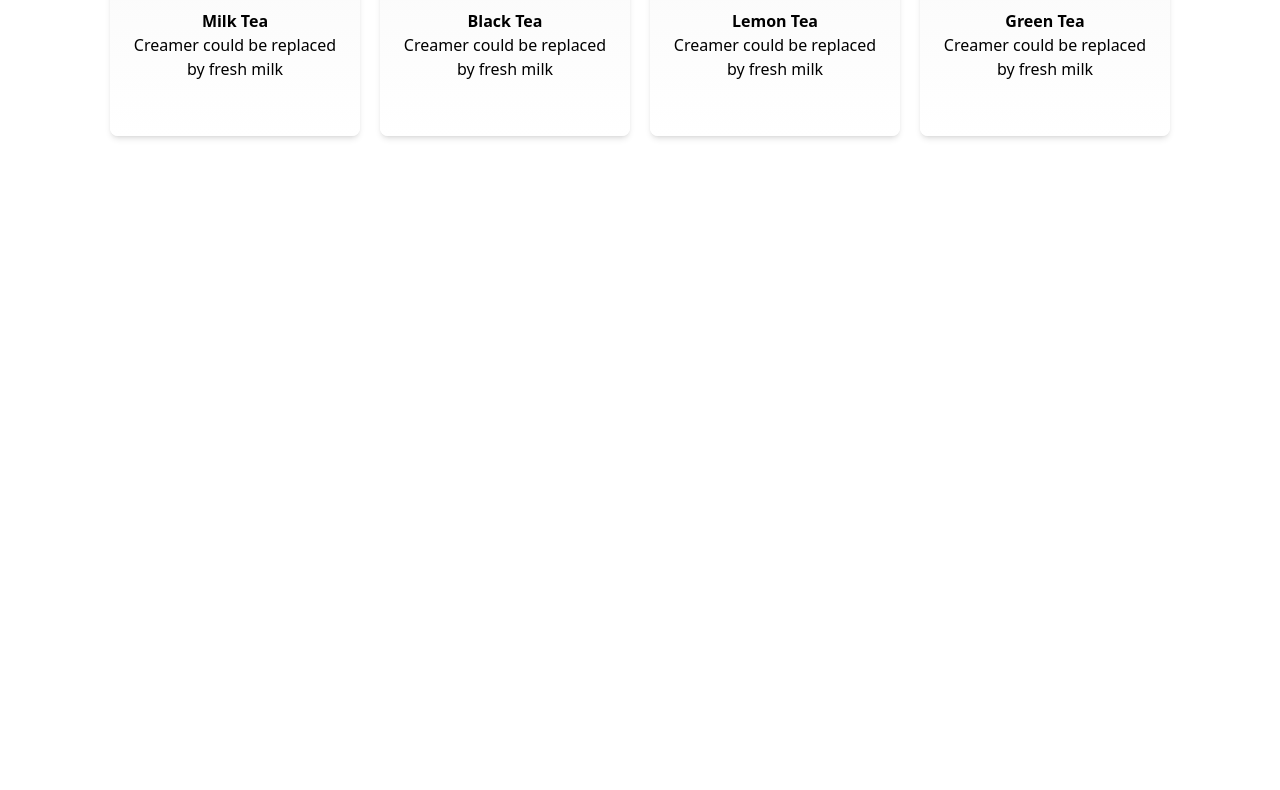
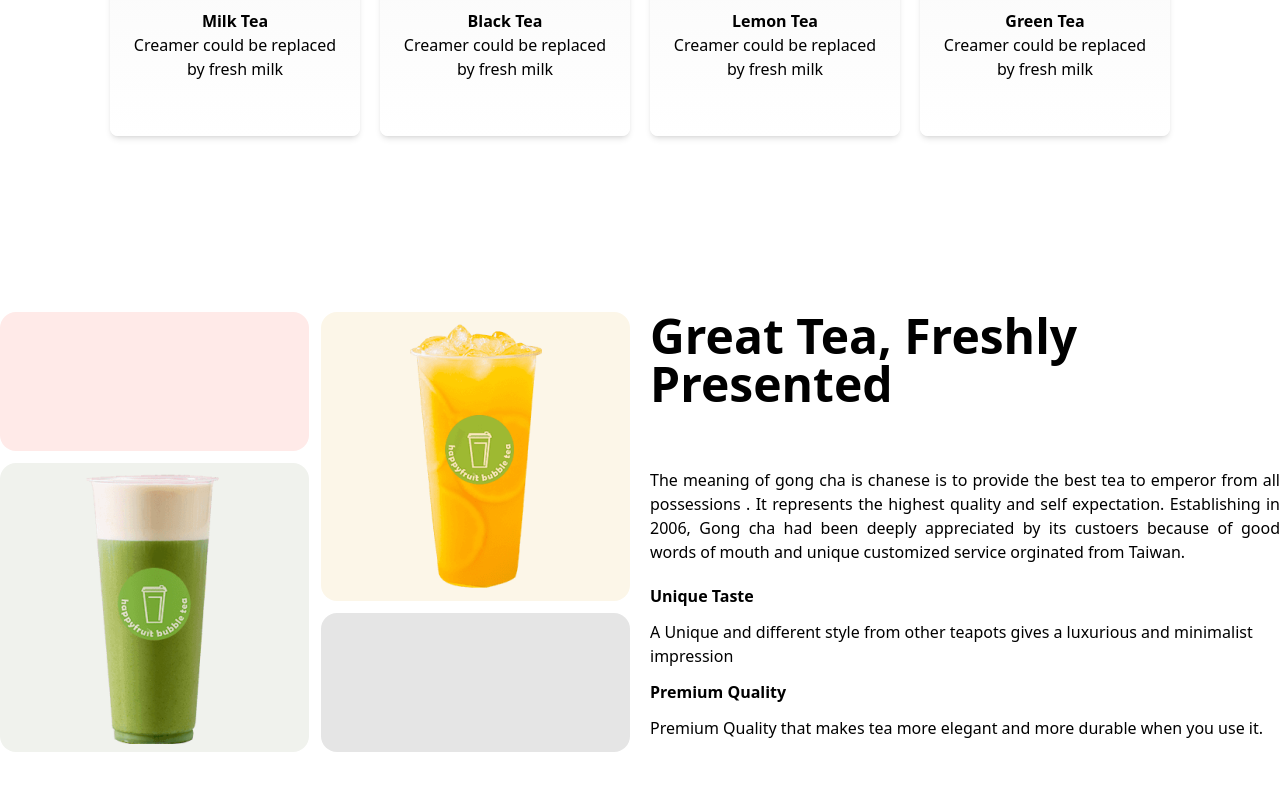
Before and after one commit to Mahfuz5634/Tea-House-Project, a plain HTML site: page index.html in a window 1280 px wide. Shown: the part 1027-1817 px from the top of the page. Before the commit the page ends 1339 px from the top, so only its background shows below. Drawn offline with nearby package versions, Linux system fonts and the light colour scheme.

Commit message:
added great tea section

```diff
--- a/index.html
+++ b/index.html
@@ -61,5 +61,28 @@
       </div>
 
     </div>
+
+    <!-- great tea section start here -->
+     <div class="great-tea container mx-auto  flex mb-10 gap-5 ">
+      <div class="left-side w-1/2   gap-3 grid grid-cols-2 grid-rows-3">
+        <div class=" bg-[#ffeae8] rounded-2xl "></div>
+        <div class=" bg-[#fcf6e8]  rounded-2xl row-span-2 flex justify-center items-center">
+          <img src="./images/fresh-1.png" alt="">
+        </div>
+        <div class=" bg-[#f0f2ed] flex justify-center items-center rounded-2xl  row-span-2">
+          <img src="./images/fresh-2.png" alt="">
+        </div>
+        <div class=" bg-[#e5e5e5] rounded-2xl"></div>
+
+      </div>
+      <div class="right-side w-1/2  border-amber-500">
+       <h1 class="text-5xl font-bold">Great Tea, Freshly <br> Presented</h1>
+       <p class="text-justify mt-15 mb-5">The meaning of gong cha is chanese is to provide the best tea to emperor from all possessions . It represents the highest quality and self expectation. Establishing in 2006, Gong cha had been deeply appreciated by its custoers because of good words of mouth and unique customized service orginated from Taiwan.</p>
+       <h1 class="text-1xl font-bold ">Unique Taste</h1>
+       <p class="my-3">A Unique and different style from other teapots gives a luxurious and minimalist impression </p>
+       <h1 class="text-1xl font-bold">Premium Quality</h1>
+       <p class="my-3">Premium Quality that makes tea more elegant and more durable when you use it.</p>
+      </div>
+     </div>
 </body>
 </html>
```
